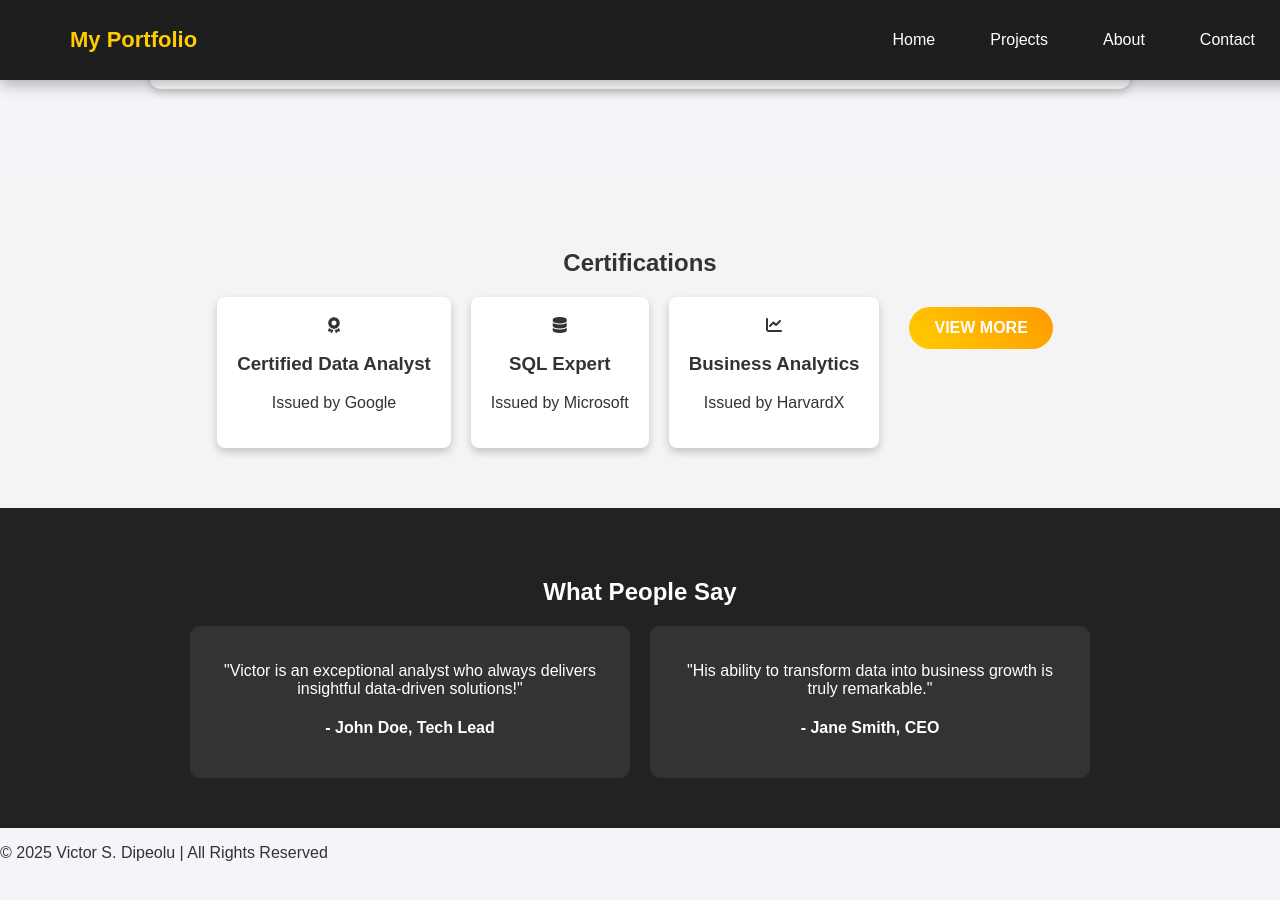
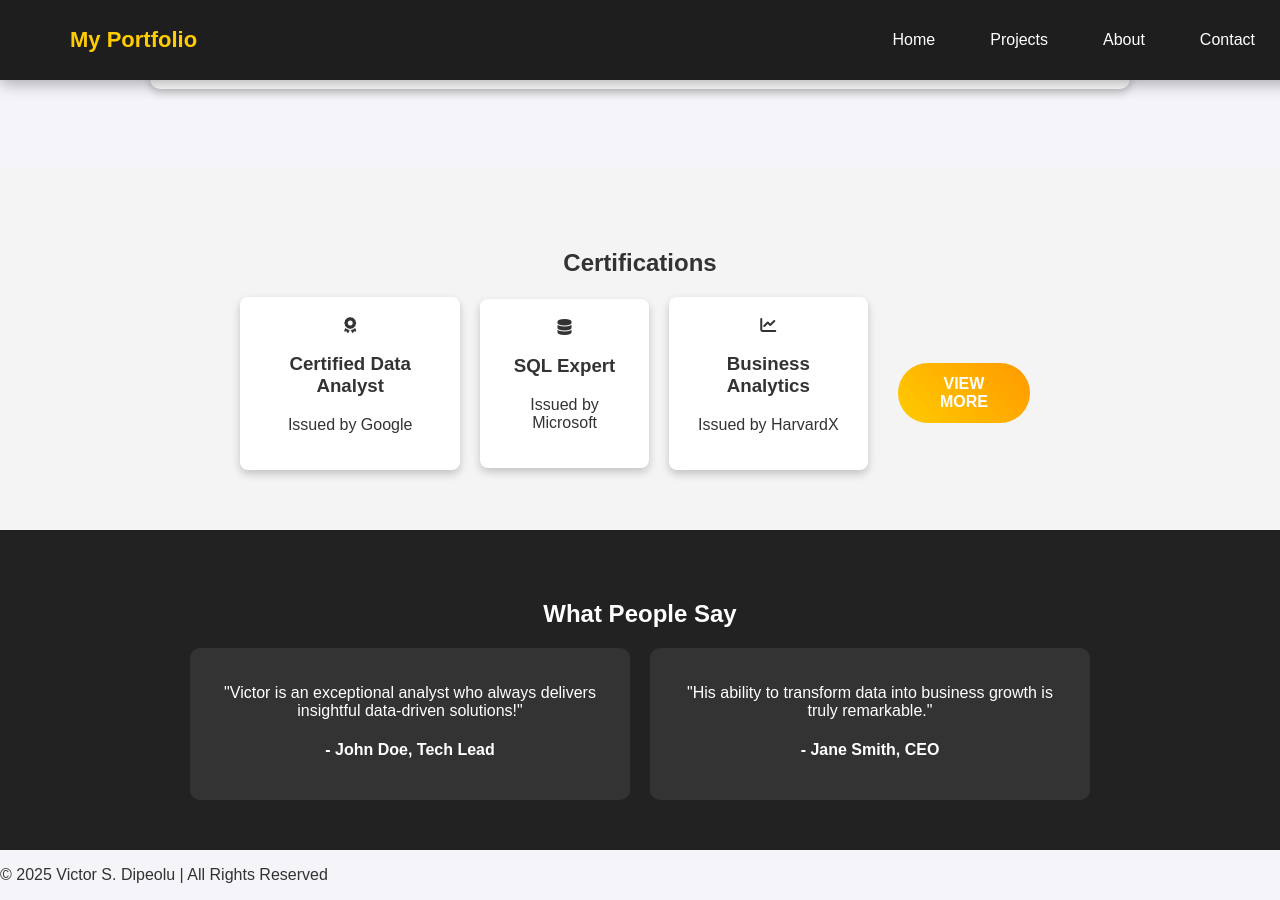
Before and after one commit to Vicmandip1/Portfolio, a Jekyll site: the page about.html, which Jekyll copies as it is, in a window 1280 px wide and 900 px high, scrolled down 1145 px. Built offline with Jekyll 4.4.1, drawn with Linux system fonts in a browser that asks for light colours; before the commit the page ends 2023 px from its top, so only the background shows below that.

Commit message:
Update about.css

```diff
--- a/assets/styles/about.css
+++ b/assets/styles/about.css
@@ -285,22 +285,67 @@
     background: #f4f4f4;
 }
 
+/* Certification Grid - Ensures Perfect Layout */
 .cert-grid {
-    display: flex;
+    display: grid;
+    grid-template-columns: repeat(3, 1fr); /* Ensures 3 columns */
+    gap: 20px;
     justify-content: center;
-    gap: 20px;
+    align-items: center;
+    max-width: 800px;
+    margin: auto;
 }
 
+/* Certification Item - Styles each certification */
 .cert-item {
     background: white;
     padding: 20px;
     border-radius: 8px;
     box-shadow: 0 4px 8px rgba(0, 0, 0, 0.2);
     transition: transform 0.3s ease-in-out;
+    cursor: pointer;
+    text-align: center;
 }
 
 .cert-item:hover {
-    transform: translateY(-10px);
+    transform: scale(1.05);
+}
+
+/* "View More" Button - Positioned in the Grid */
+.cert-more {
+    grid-column: span 3;  /* Makes the button take full width of the row */
+    display: flex;
+    justify-content: center;
+    margin-top: 20px;
+}
+
+/* CTA Button Styling */
+.cta-button {
+    display: inline-block;
+    padding: 12px 25px;
+    font-size: 1rem;
+    font-weight: bold;
+    text-transform: uppercase;
+    text-decoration: none;
+    color: #fff;
+    background: linear-gradient(45deg, #ffcc00, #ff9900);
+    border-radius: 30px;
+    transition: transform 0.3s ease-in-out;
+}
+
+.cta-button:hover {
+    transform: scale(1.1);
+}
+
+/* Responsive Design - Adjust grid for smaller screens */
+@media (max-width: 768px) {
+    .cert-grid {
+        grid-template-columns: repeat(1, 1fr); /* Switch to 1 column for mobile */
+    }
+
+    .cert-more {
+        grid-column: span 1;  /* Keep button aligned on mobile */
+    }
 }
 
 /* Testimonials Section */
```
